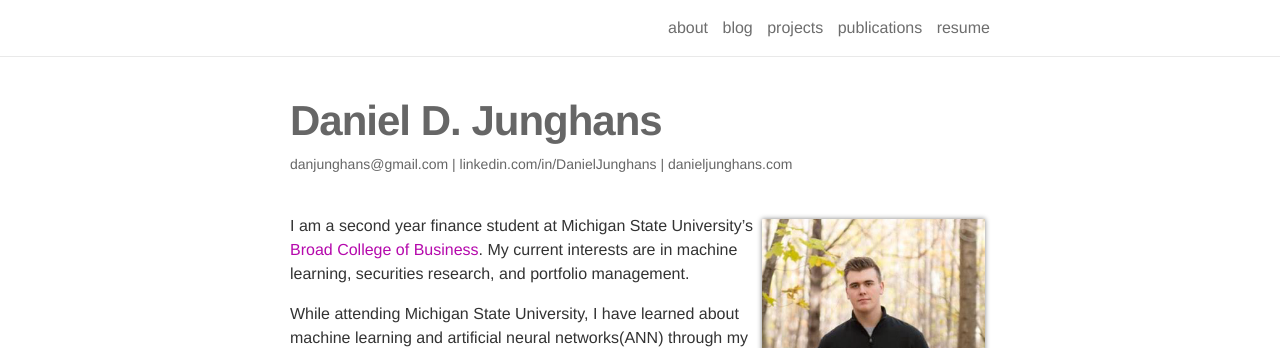
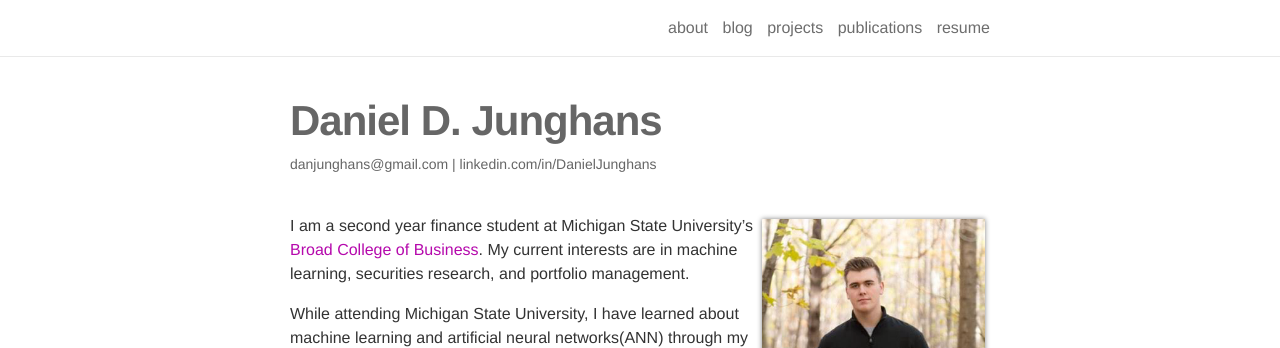
Before and after one commit to DanielJunghans/danieljunghans.github.io, a Jekyll site: the page built from _pages/about.md, in a window 1280 px wide. Shown: the top 348 px of the page. Built offline with Jekyll 4.4.1, drawn with Linux system fonts in a browser that asks for light colours; nearby versions of some CDN libraries.

```diff
--- a/_pages/about.md
+++ b/_pages/about.md
@@ -2,7 +2,7 @@
 layout: about
 permalink: /
 title: <strong>Daniel D. Junghans</strong>
-description: danjunghans@gmail.com | linkedin.com/in/DanielJunghans | danieljunghans.com
+description: danjunghans@gmail.com | linkedin.com/in/DanielJunghans
 
 profile:
   align: right
```
Also changed, not shown: _pages/resume.md (+1 -1 lines).
